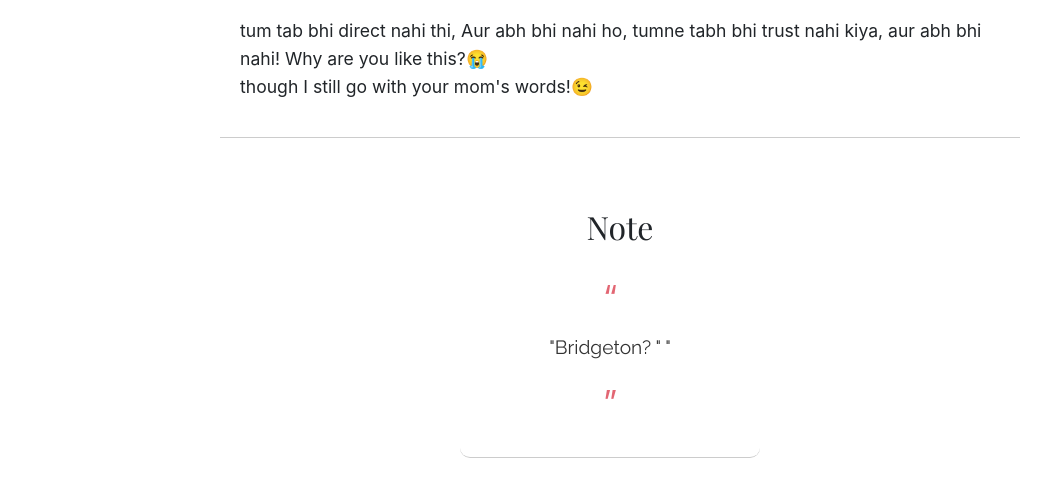
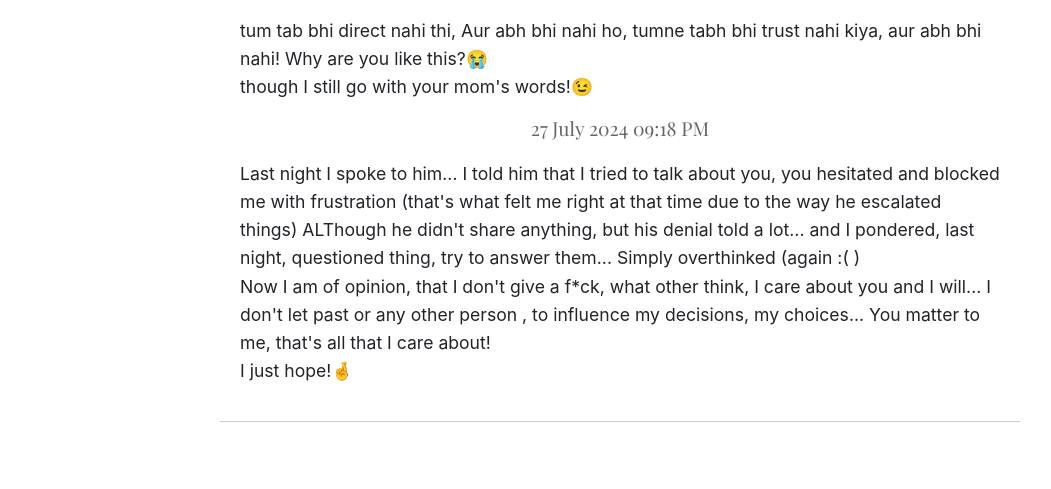
Before and after one commit to ianujsharma/Anjali-book, a plain HTML site: page post7.html in a window 1280 px wide. Shown: the part 1872-2361 px from the top of the page, without its empty margins (20-1071 px from the left). Drawn offline with nearby package versions, Linux system fonts and the light colour scheme.

Commit message:
Update post7.html

```diff
--- a/post7.html
+++ b/post7.html
@@ -109,6 +109,15 @@ As you mean a lot to me(you don't know how much), and for few days, I will not g
 
 
  <p class="blog-text">   tum tab bhi direct nahi thi, Aur abh bhi nahi ho, tumne tabh bhi trust nahi kiya, aur abh bhi nahi! Why are you like this?😭<br> though I still go with your mom's words!😉
+ </p>
+        <h3 class="blog-category">27 July 2024 09:18 PM</h3>
+
+
+ <p class="blog-text">
+    Last night I spoke to him... I told him that I tried to talk about you, you hesitated and blocked me with frustration (that's what felt me right at that time due to the way he escalated things)
+    ALThough he didn't share anything, but his denial told a lot... and  I pondered, last night, questioned thing, try to answer them... Simply overthinked (again :( ) <br>
+    Now I am of opinion, that I don't give a f*ck, what other think, I care about you and I will... I don't let past or any other person , to influence my decisions, my choices... You matter to me, that's all that I care about! <br>
+    I just hope!🤞
  </p>
     </div>
 
```
